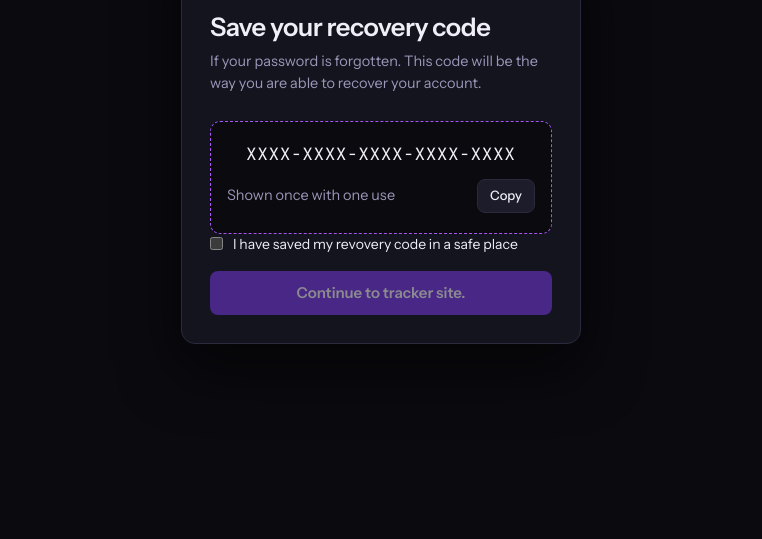
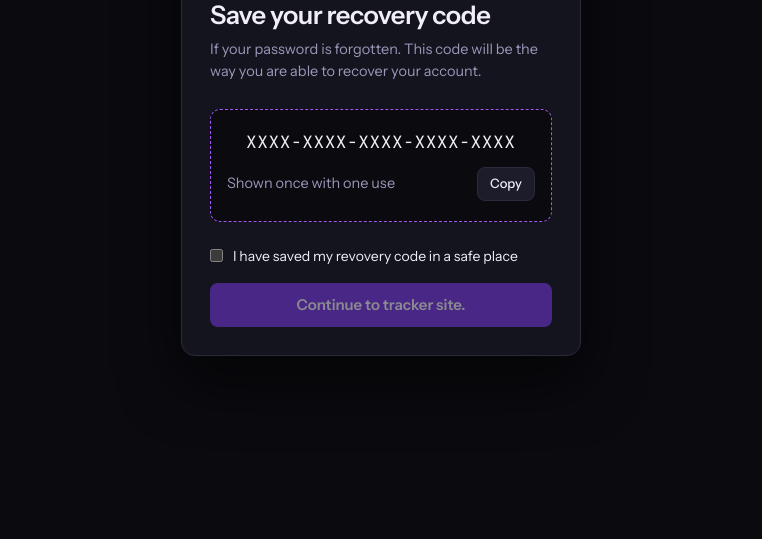
Before and after one commit to Aidan4715/Internship-Tracker, a plain HTML site: page site/first_page/signup_page/signup.html in a window 1280 px wide. Shown: the part 261-800 px from the top of the page, without its empty margins (259-1021 px from the left). Drawn offline with Linux system fonts and the light colour scheme.

Commit message:
deleteing files that are going to be unsused

```diff
--- a/site/first_page/auth.css
+++ b/site/first_page/auth.css
@@ -116,7 +116,7 @@
 .code-box{
     display: grid;
     gap: 12px;
-    margin: bottom;
+    margin-bottom: 24px;
     padding: 20px 16px;
     background: var(--bg);
     border: 1px dashed var(--accent);
--- a/site/first_page/signup_page/signup.css
+++ /dev/null
@@ -1,66 +0,0 @@
-<!DOCTYPE html>
-<html lang="en">
-    <head>
-        <meta charset="UTF-8">
-        <meta name="viewport" content="width=device-width, initial-scale=1.0">
-        <title>Create an Account . Internship Tracker</title>
-
-        <link rel="stylesheet" href="https://fonts.googleapis.com/css2?family=Instrument+Sans:wght@400;500;600;700&family=JetBrains+Mono:wght@400;500&display=swap">
-        <link rel="stylesheet" href="../../style.css">
-        <link rel="stylesheet" href="../auth.css">
-    </head>
-    <body class="auth-body">
-
-        <!-- this is the card that everything will exist on -->
-        <main class="auth-card">
-
-            <!-- this will show the name and logo on the pages -->
-            <div class="brand">
-                <span class="brand-mark" aria-hidden="true">
-                    <span></span><span></span><span></span><span></span>
-                </span>
-                Internship Tracker
-            </div>
-
-                <!-- Sign in page -->
-                <h1 class="auth-title">Sign in</h1>
-                <p class="auth-sub">Pick up where you left off on your applications.</p>
-
-                <!-- This area allows for a form to be submitted to adhere to sign in or create account -->
-                <form id="login-form" class="auth-form">
-
-                    <!-- username part of the form -->
-                    <div class="field">
-                        <label class="label" for="login-username">Username</label>
-                        <input class="input" id="login-username" name="username" type="text"
-                            autocomplete="username" required autofocus>
-                    </div>
-
-                    <!-- password part of the form -->
-                    <div class="field">
-                        <div class="label-row">
-                            <label class = "label" for="login-password">Password</label>
-                            <a class="link small" href="../reset_page/reset.html">Forgot password</a>
-                        </div>
-                        <input class="input" id="login-password" name="password" type="password"
-                                autocomplete="current-password" required>
-                    </div>
-
-                    <!-- this is going to be a placeholder until i implement an error from login.js -->
-                    <p id="login-error" class="msg msg-error" role="alert" hidden></p>
-
-                    <button class="btn btn-primary" type="submit">Sign in</button>
-
-                </form>
-
-                <!-- This is the bottom of the page so its just a divider line -->
-                <div class="card-foot">
-                    <p>New here? <a class="link" href="../signup_page/signup.html">Create an account here</a></p>
-                    <p class="demo">Demo account: <code class="chip">demo</code> <code class="chip">demo1234</code></p>
-                </div>
-
-        </main>
-        <script src="signup.js" defer></script>
-    </body>
-
-</html>
```
Also changed, not shown: site/first_page/reset_page/reset.css (deleted).
